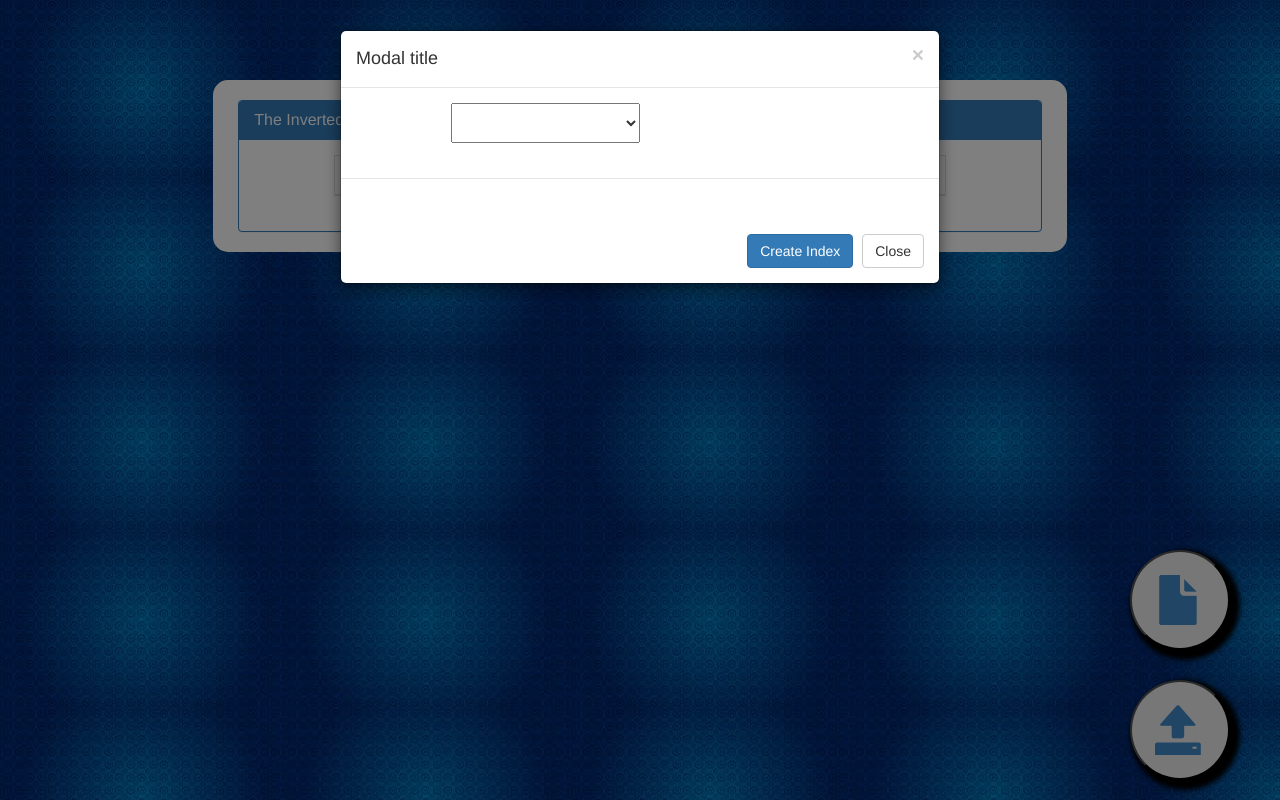
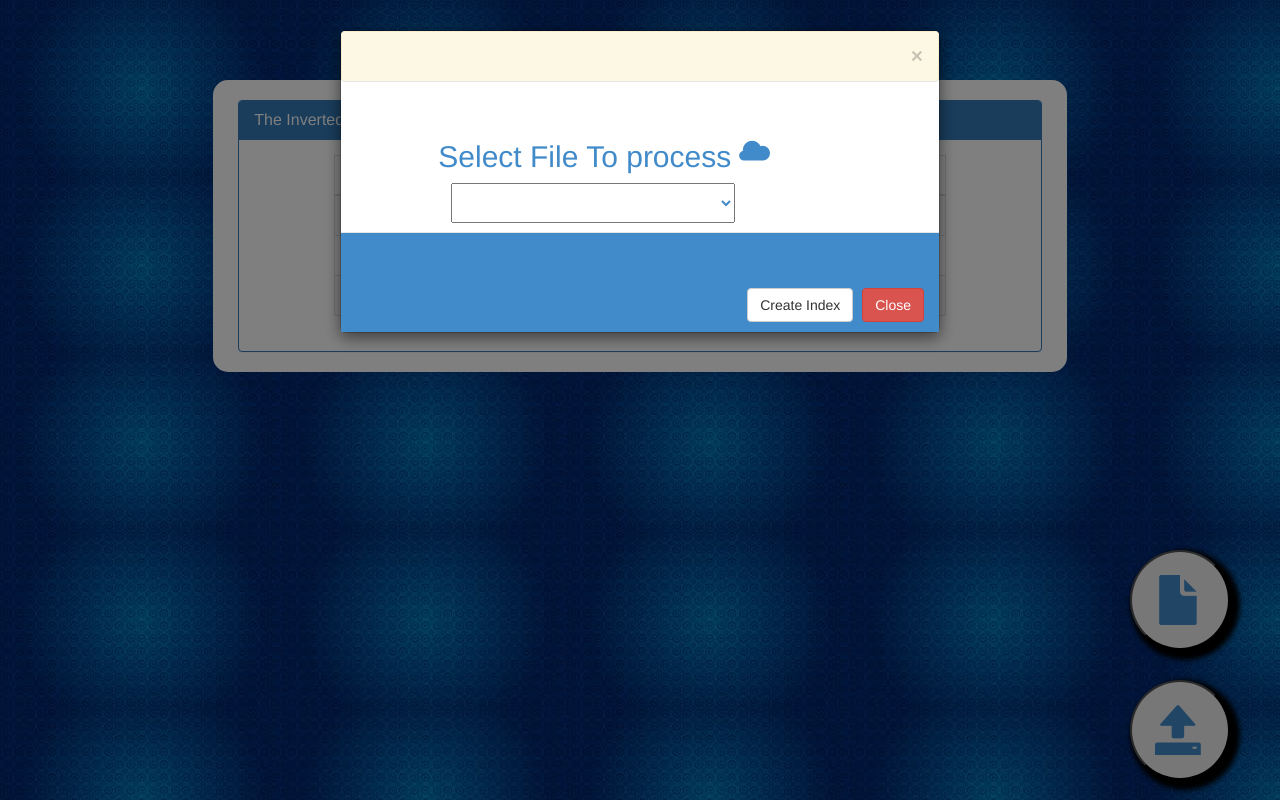
Before and after one commit to andela-uibrahim/inverted-index, a website: page public/index.html at #!/showIndex in a window 1280 px wide. Both pictures are taken after a click on the button 1180 px from the left and 600 px from the top of the page. Drawn offline with nearby package versions, Linux system fonts and the light colour scheme; some packages are replaced by stand-ins of ours.

Commit message:
refactor(UI): refactored button click functionalities #2

```diff
--- a/public/css/styles.css
+++ b/public/css/styles.css
@@ -67,3 +67,9 @@
 .tooltip-inner{
 	background-color: #428bca;
 }
+.select{
+	color: #428bca;
+}
+.select span{
+	color: #428bca;
+}
--- a/public/index.html
+++ b/public/index.html
@@ -50,23 +50,23 @@
 <div class="modal fade" tabindex="-1" id="myModal" role="dialog">
 		<div class="modal-dialog" role="document">
 			<div class="modal-content">
-				      	<div class="modal-header">
+				<div class="modal-header alert alert-warning">
 					<button type="button" class="close" data-dismiss="modal" aria-label="Close"><span aria-hidden="true">&times;</span></button>
-				        	<h4 class="modal-title">Modal title</h4>
+					<h4 class=" "></h4>
 				</div>
 				<div class="modal-body">
-                            <select class="col-sm-4 col-sm-offset-2" style="height: 40px;">
-                                <option value="volvo" ng-repeat="file in books" style="height: 30px;">{{book.name}}</option>
+					<div class="col-sm-9 col-sm-offset-1 select" style = "color : #428bca;" ><h2 style= "padding-left: 20px;">Select File To process <span class="glyphicon glyphicon-cloud"></span></h></div>
+					<select class="col-sm-6 col-sm-offset-2 select" style="height: 40px;">
+						<option ng-repeat="file in books" value="{{file.name}}" style="height: 30px;">{{file.name +'  '+file.size +'Kb'}}</option>
 
 					</select>
-                          <br><br><br>
 
 				</div>
-			      		<div class="modal-footer">
+				<div class="modal-footer" style= "margin-top: 100px; background-color: #428bca; height: 100px !important;">
 <!--			      			<form >-->
 						<br><br>
-								<input id="btn" ng-click='submit()' class="btn btn-primary" type="submit" value="Create Index">
-								<button type="button" id="close" class="btn btn-default" data-dismiss="modal">Close</button>
+						<input id="btn" ng-click='submit()' class="btn btn-default" type="submit" value="Create Index">
+						<button type="button" id="close" class="btn btn-danger" data-dismiss="modal">Close</button>
 <!--							</form>-->
 				</div>
 			</div><!-- /.modal-content -->
@@ -75,14 +75,11 @@
 </div><!-- /.modal -->
 </span>
 
-
-
-
-
 <script type="text/javascript" src="https://code.jquery.com/jquery-2.2.4.min.js"></script>
 <script type="text/javascript" src="bootstrap/js/bootstrap.js"></script>
 <script type="text/javascript" src="https://ajax.googleapis.com/ajax/libs/angularjs/1.6.1/angular.min.js"></script>
 <script src="https://code.angularjs.org/1.6.1/angular-route.min.js"></script>
+<script type="test/javascript" src="js/helper.js"></script>
 <script type="text/javascript" src="js/app.js"></script>
 <script type="text/javascript" src="js/inverted_index.js"></script>
 <script type="text/javascript" src="js/controller.js"></script>
--- a/public/js/controller.js
+++ b/public/js/controller.js
@@ -23,13 +23,23 @@ myApp.config(($routeProvider) => {
 
 myApp.controller('homeController',
   ['$scope', '$location', '$window', function ($scope, $location, $window) {
+   // const helper = new Utility();
+
     let filesArray;
     $scope.books = [];
+    const contents = [];
     document.getElementById('upload')
         .addEventListener('change', () => {
           filesArray = document.getElementById('upload').files;
         });
-
+    // $scope.getSelectedOption = () => {
+    //   const selected = document.getElementById('selectFile');
+    //   const selectedValue = selected.options[selected.selectedIndex].value;
+    //       if (selectedValue == "selectcard")
+    //     {
+    //       alert("Please select a card type");
+    //     }
+    //   }
     $scope.toSelectFile = () => {
       for (let i = 0; i < filesArray.length; i++) {
         const book = {};
@@ -39,32 +49,37 @@ myApp.controller('homeController',
         $scope.books.push(book);
         const reader = new FileReader();
         reader.readAsText(filesArray[i]);
-        reader.onload = function (e) {
-          book.content = JSON.parse(e.target.result);
+        reader.onload = (e) => {
+          const content = JSON.parse(e.target.result);
+          contents.push(content);
         };
       }
     };
 
     $scope.submit = () => {
-      console.log($scope.books[0].name);
-      // $location.path('/showIndex')
+      console.log($scope.books);
+      console.log(filesArray[0]);
+      $location.path('/showIndex')
     };
 
     $scope.tabs = [{
       word: 'usman',
       exist: true,
-      existB: false
+      existB: false,
+      existC: true
     },
 
     {
       word: 'kazeem',
       exist: true,
-      existB: true
+      existB: true,
+      existC: false
     },
     {
       word: 'hassan',
       exist: false,
-      existB: true
+      existB: true,
+      existC: true
     }
     ];
 
--- a/public/templates/tabcontent.html
+++ b/public/templates/tabcontent.html
@@ -4,6 +4,7 @@
 			<th class="text-center">Word</th>
 			<th class="text-center">Doc_1</th>
 			<th class="text-center">Doc_2</th>
+			<th class="text-center">Doc_3</th>
 		</tr>
 	</thead>
 	<tbody class="table-content">
@@ -11,6 +12,7 @@
 			<td class="text-center">{{tab.word}}</td>
 			<td class="text-center"><span ng-class="{'glyphicon glyphicon-ok' : tab.exist === true , 'glyphicon glyphicon-remove' : tab.exist === false}"></span></td>
 			<td class="text-center"><span ng-class="{'glyphicon glyphicon-ok': tab.existB === true , 'glyphicon glyphicon-remove' : tab.existB === false}"></span></td>
+			<td class="text-center"><span ng-class="{'glyphicon glyphicon-ok': tab.existC === true , 'glyphicon glyphicon-remove' : tab.existC === false}"></span></td>
 		</tr>
 	</tbody>
 </table>
--- a/public/templates/table.html
+++ b/public/templates/table.html
@@ -1,5 +1,5 @@
 <!-- inverted index result table -->
-<div class="tab-panel" ng-controller="tableController">
+<div class="tab-panel" ng-controller="homeController">
 	<div class="panel panel-primary white">
 		<div class="panel-heading">
 			<h3 class="panel-title">The Inverted Index</h3>
```
Also changed, not shown: public/js/helper.js (added). Lines whose indentation alone changed are shown as unchanged.
